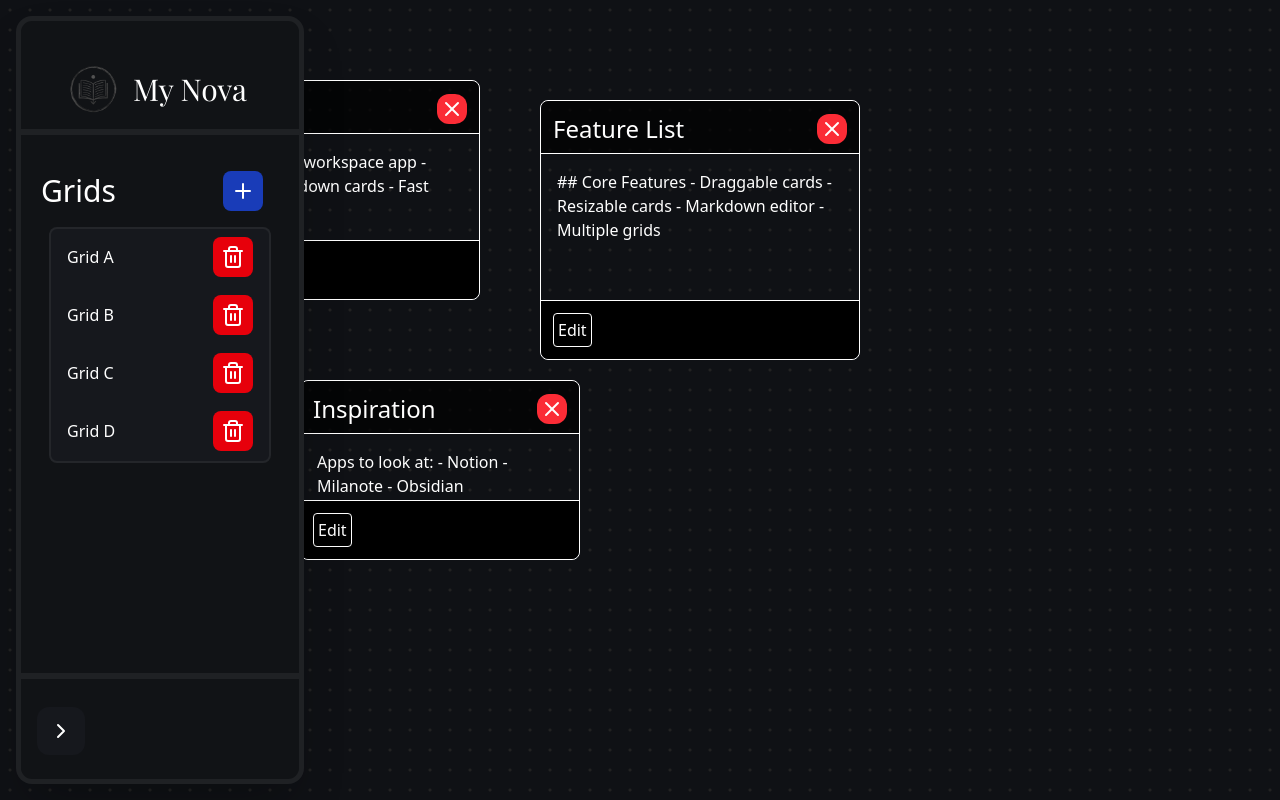
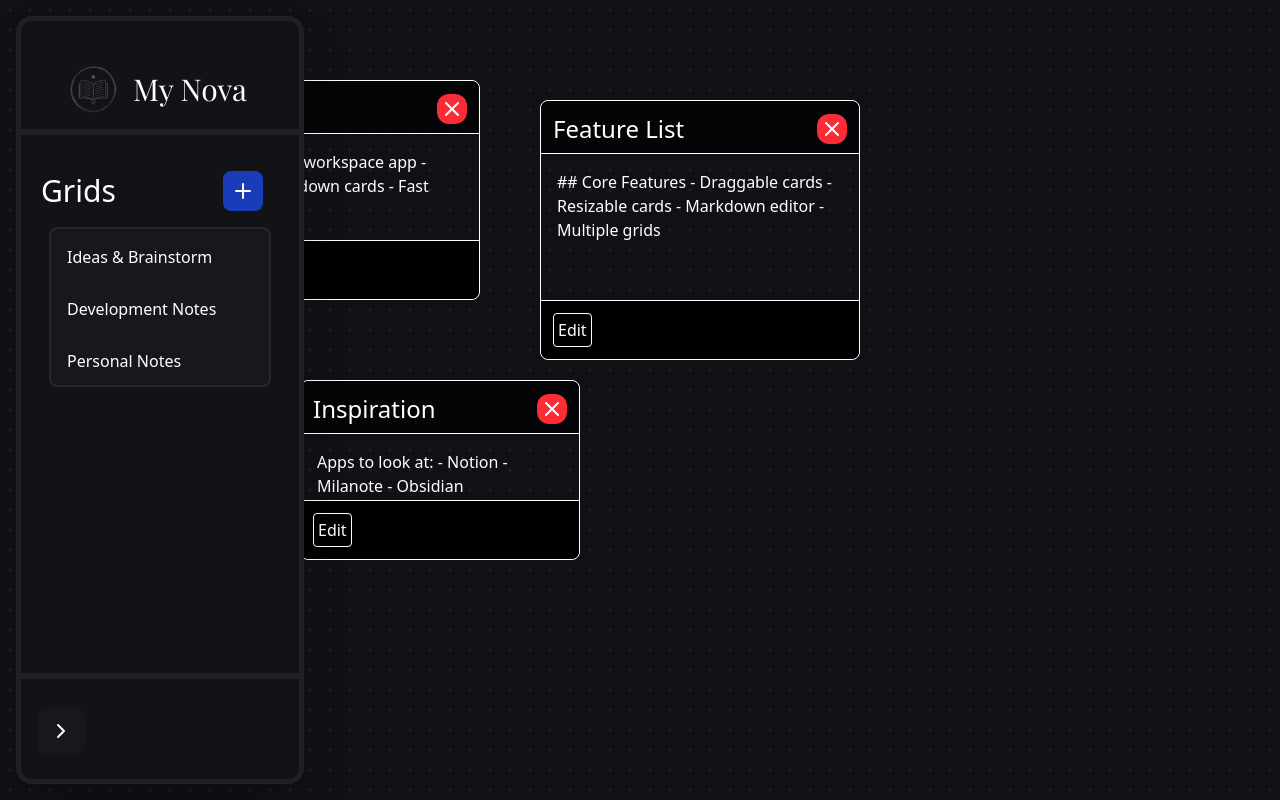
Before and after one commit to YamiNo-Okami/nova, a React (Vite) app: page / in a window 1280 px wide. Both pictures are taken after a click on the button 60 px from the left and 732 px from the top of the page. Built offline with nearby package versions, Linux system fonts and the light colour scheme; a web font is replaced by a local one.

Commit message:
logic for chaning grid complete

```diff
--- a/src/App.css
+++ b/src/App.css
@@ -55,7 +55,11 @@ body {
 
 .panel-hover:hover {
   background: var(--color-hover-bg);
-  border-color: whitesmoke;
+  border: 1px solid whitesmoke;
+  border-radius: 10px;
+}
+.active{
+  background: var(--color-hover-bg);
 }
 
 .grid-dot {
--- a/src/components/Canvas.tsx
+++ b/src/components/Canvas.tsx
@@ -13,28 +13,40 @@ export default function Canvas({ collapse, onToggle }: SidebarProps) {
 
   const [datas, setDatas] = useState(gridsData);
 
-  function getGridsIdandNames() : [string,string][] {
-    return datas.map((data) => [data.id, data.name]);
+  function getGridsIdandNames() : [string,string,boolean][] {
+    return datas.map((data) => [data.id, data.name, data.active]);
   }
 
-  const [grids, setGrids] = useState<[string,string][]>(getGridsIdandNames());
+  const [grids, setGrids] = useState<[string,string,boolean][]>(getGridsIdandNames());
 
+  function setActiveGrid(gridId: string) {
+    const updatedDatas = datas.map((data) => ({
+      ...data,
+      active: data.id === gridId,
+    }));
+    console.log("Updated Datas:", updatedDatas);
+    setDatas(updatedDatas);
+  }
 
   return (
     <>
       <div className="fixed">
         <div className=" w-screen h-screen grid-dot flex items-center justify-center ">
-          {/* {
+           {
           datas.map((data)=>{
-            return  */}
+            if (data.active){
+              return (<MainCanvas key={data.id} data={data} />)
+            }
+           })
 
-            <MainCanvas data={datas[0]} />
-          {/* })
-
-            } */}
+            }
         </div>
         <div className="">
-          {!collapse && <Sidebar collapse={collapse} onClose={onToggle}  />}
+          {!collapse && <Sidebar collapse={collapse} onClose={onToggle}  grids={grids} setActiveGrid={setActiveGrid} key={`datas.map((data)=>{
+            if (data.active){
+              return data.id
+            }
+           })`}/>}
           <div className="absolute bottom-6 left-4">
             {collapse && (
               <div className="float-left p-5">
--- a/src/components/Sidebar.tsx
+++ b/src/components/Sidebar.tsx
@@ -4,22 +4,20 @@ import { useState } from "react";
 type SidebarProps = {
   collapse: boolean;
   onClose: () => void;
+  grids?: [string,string,boolean][];
+  setActiveGrid?: (gridId: string) => void;
 };
 
-export default function Sidebar({ collapse, onClose }: SidebarProps) {
-  const [grids, setGrids] = useState<string[]>([
-    "Grid A",
-    "Grid B",
-    "Grid C",
-    "Grid D",
-  ]);
+export default function Sidebar({ collapse, onClose, grids, setActiveGrid }: SidebarProps) {
+  const [gridsState, setGridsState] = useState<[string,string,boolean][]>(grids || []);
 
   // TODO: If some data about grid is in local storage or backend, fetch that data here
   // and use it to populate the grids list. Else, use the default grids above.
 
   const onClickAdd = () => {
-    const newGridName = `Grid ${String.fromCharCode(65 + grids.length)}`;
-    setGrids([...grids, newGridName]);
+    const gridId = `grid-${gridsState.length + 1}`;
+    const newGridName: [string, string, boolean] = [gridId, `Grid ${String.fromCharCode(65 + gridsState.length)}`, false];
+    setGridsState([...gridsState, newGridName]);
   };
 
   return (
@@ -52,26 +50,33 @@ export default function Sidebar({ collapse, onClose }: SidebarProps) {
           </div>
           <div className="">
             <div className=" list-none flex flex-col max-h-[50vh] overflow-y-auto panel panel-soft border-2 rounded-lg ms-2 me-2 scrollbar-hide">
-              {grids.map((gridName, index) => (
+              {gridsState.map((gridName) => (
                 <div
-                  className="flex justify-between pt-2 pb-1 ps-2 pe-2  panel-hover hover:border  hover:rounded-xl"
-                  key={index}
+                key={gridName[0]}
+                onClick={()=>{
+                    console.log("Setting active grid to:", gridName[0]);
+                    setActiveGrid?.(gridName[0]);
+
+                }}
+                className={`flex justify-between pt-2 pb-1 ps-2 pe-2  panel-hover
+                   {/*${gridName[2] ? "active" : ""}*/}
+                  `}
                 >
                   <div className="m-2">
                     <li
-                      key={index}
+                      key={gridName[0]}
                       className="list-item rounded-md cursor-pointer"
                     >
-                      {gridName}
+                      {gridName[1]}
                     </li>
                   </div>
-                  <div className="">
+                  {/* <div className="">
                     <button className=" bg-red-600 rounded-lg mr-2 hover:bg-red-400">
                       <div className="m-2">
                         <Trash2 />
                       </div>
                     </button>
-                  </div>
+                  </div> */}
                 </div>
               ))}
             </div>
--- a/src/types.ts
+++ b/src/types.ts
@@ -1,6 +1,7 @@
 export type Grid = {
     id: string;
     name: string;
+    active: boolean;
     cards : CardData[];
 }
 
@@ -19,6 +20,7 @@ export type CardData = {
 export const gridsData: Grid[] = [
   {
     id: "grid-1",
+    active: true,
     name: "Ideas & Brainstorm",
     cards: [
       {
@@ -64,6 +66,7 @@ Build a visual workspace app
 
   {
     id: "grid-2",
+    active: false,
     name: "Development Notes",
     cards: [
       {
@@ -111,6 +114,7 @@ State lifted to parent`
 
   {
     id: "grid-3",
+    active: false,
     name: "Personal Notes",
     cards: [
       {
```
